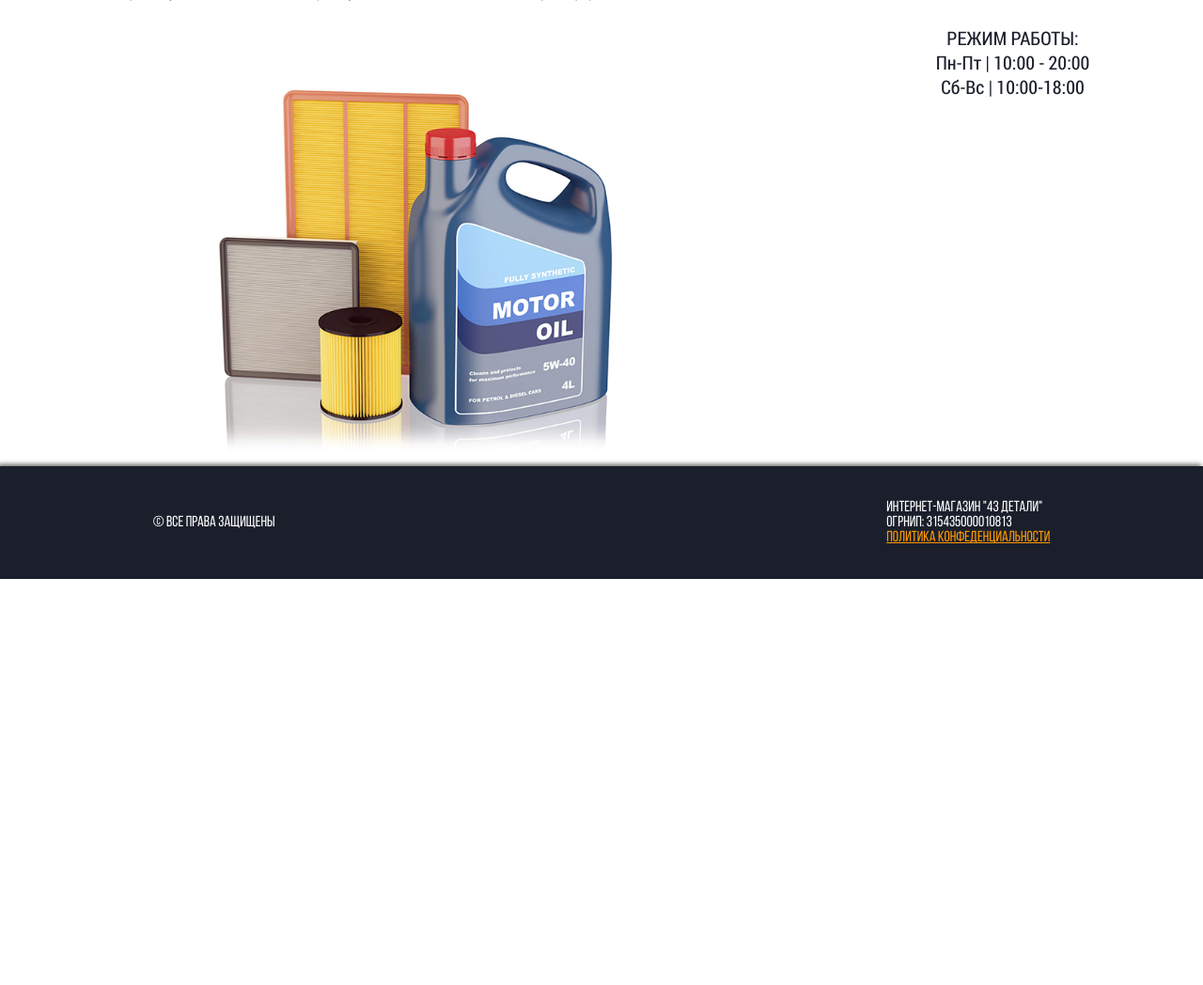
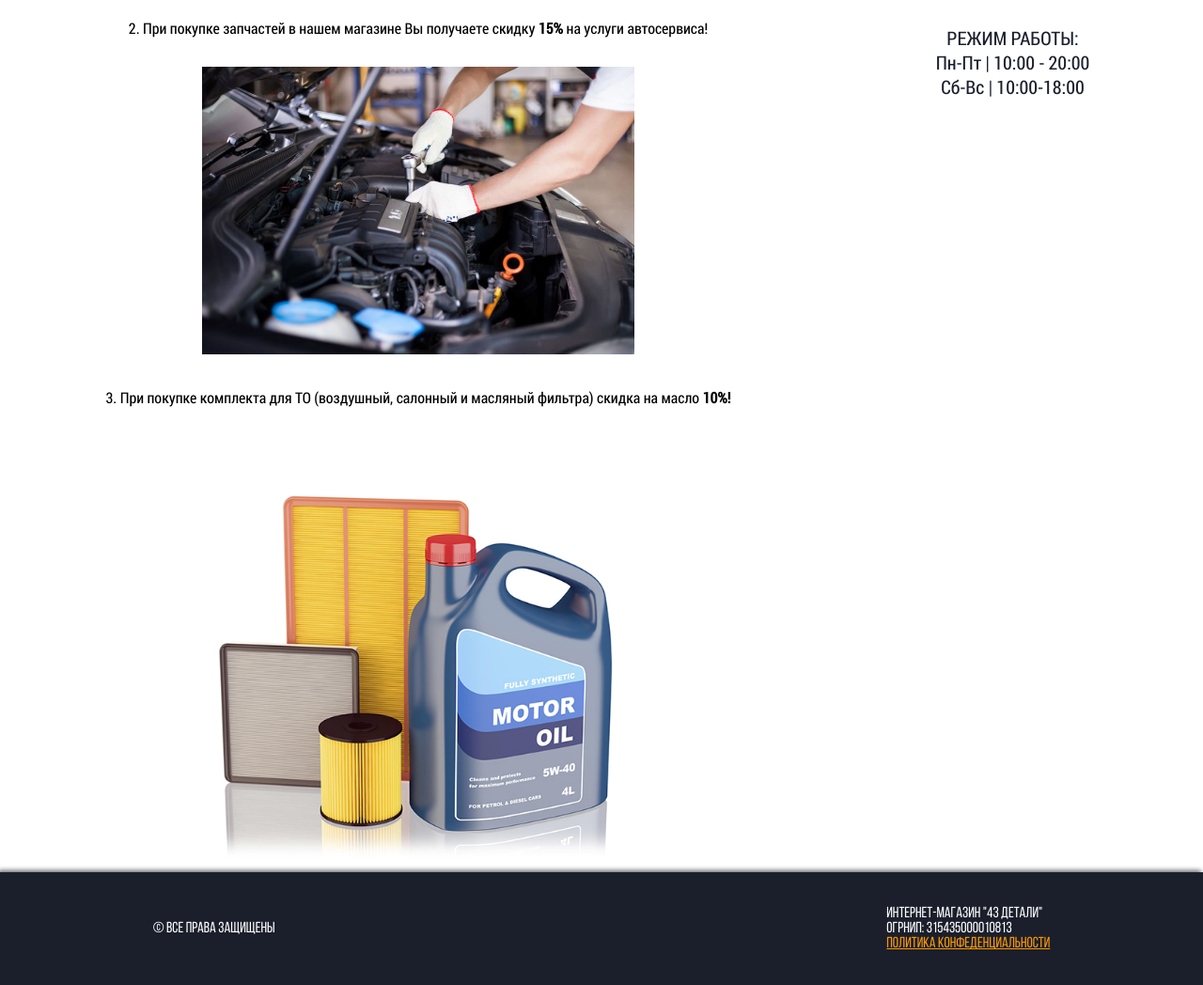
Before and after one commit to sickbear/43details, a Django app: template shop_app/templates/shares.html in a window 1280 px wide. Shown: the part 641-1689 px from the top of the page at 94% size. Before the commit the page ends 1257 px from the top, so only its background shows below. Run offline with Django 3.2, Linux system fonts and the light colour scheme; the template is opened without the code that fills it, so the values that code supplies are empty.

Commit message:
added new share

```diff
--- a/shop_app/templates/shares.html
+++ b/shop_app/templates/shares.html
@@ -5,15 +5,21 @@
                     <div class="shares_block">
                         <h1 class="shares_title">Наши новые акции</h1>
                         <p>
-                            1. При покупке запчастей в нашем магазине Вы получаете скидку <b>15%</b> на услуги автосервиса!
+                            1. <b>Скидка 15% весь НОЯБРЬ</b> на все запчасти в нашем магазине!
                         </p>
                         <div class="shares_img">
-                            <img src="{% static 'img/shares/car-service.jpg' %}" alt="Акция №1">
+                            <img src="{% static 'img/shares/skidka15.jpg' %}" alt="Акция №1">
                         </div>
-                        <p>2. При покупке комплекта для ТО (воздушный, салонный и масляный фильтра) скидка на масло <b>10%!</b>
+                        <p>
+                            2. При покупке запчастей в нашем магазине Вы получаете скидку <b>15%</b> на услуги автосервиса!
                         </p>
                         <div class="shares_img">
-                            <img src="{% static 'img/shares/share_1.jpg' %}" alt="Акция №2">
+                            <img src="{% static 'img/shares/car-service.jpg' %}" alt="Акция №2">
+                        </div>
+                        <p>3. При покупке комплекта для ТО (воздушный, салонный и масляный фильтра) скидка на масло <b>10%!</b>
+                        </p>
+                        <div class="shares_img">
+                            <img src="{% static 'img/shares/share_1.jpg' %}" alt="Акция №3">
                         </div>
 
                     </div>
```
